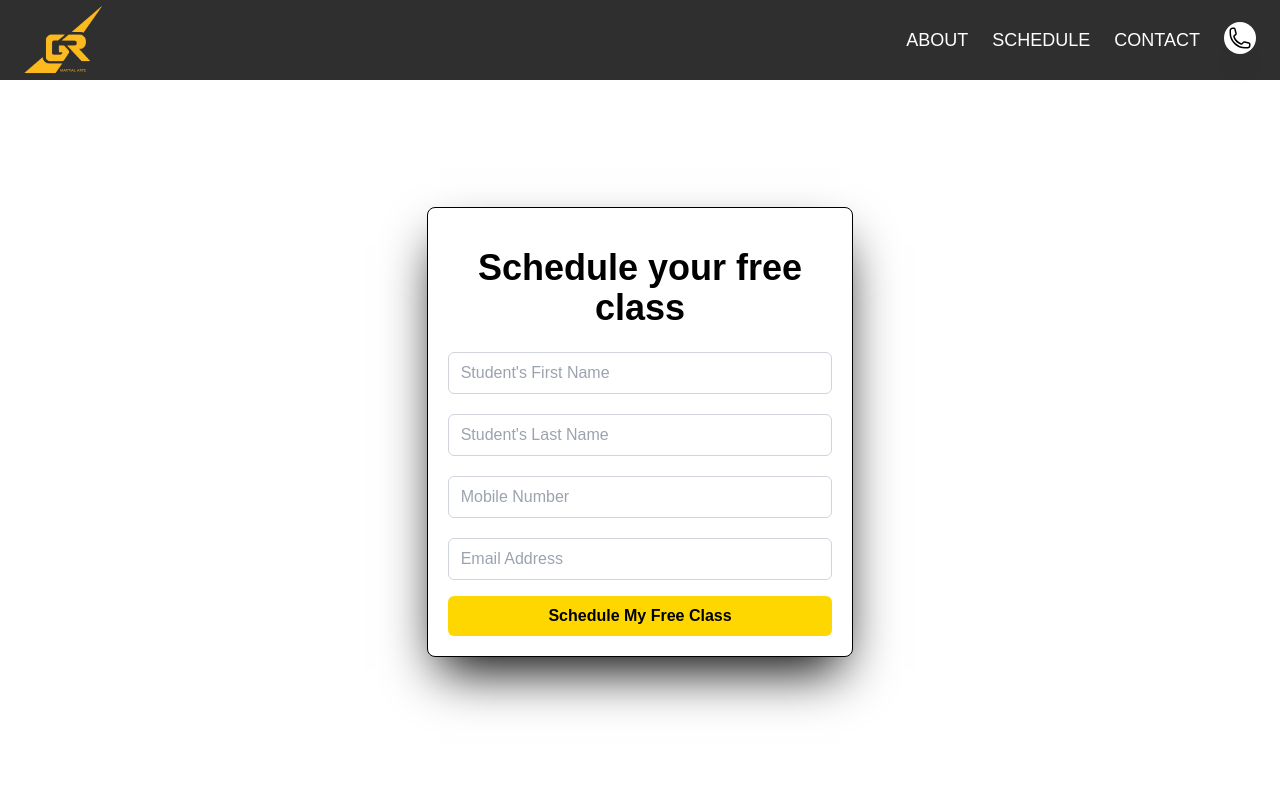
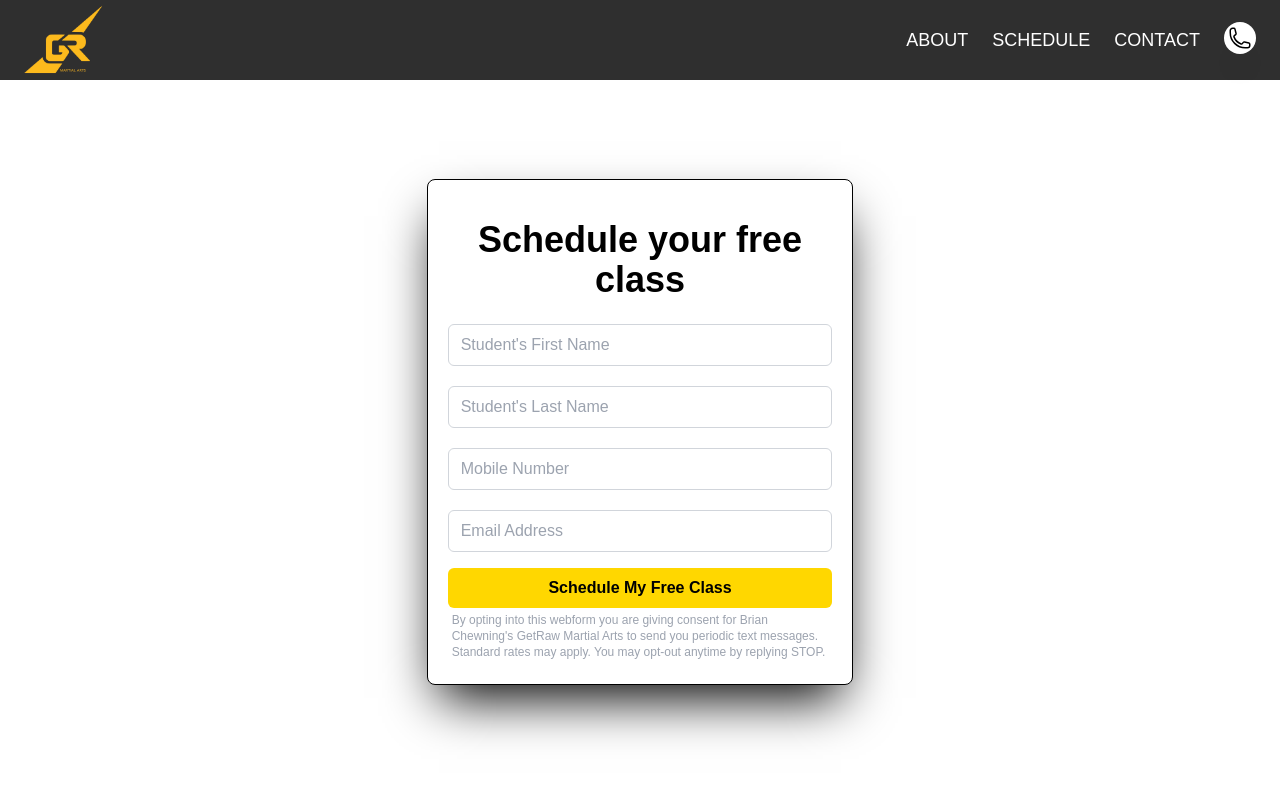
Before and after one commit to DylanWDev/GetRaw-Martial-Arts, a Next.js app: page /contact in a window 1280 px wide. Shown: the top 800 px of the page. Built offline with nearby package versions, Linux system fonts and the light colour scheme.

Commit message:
added more info to contact

```diff
--- a/src/app/contact/page.jsx
+++ b/src/app/contact/page.jsx
@@ -95,6 +95,12 @@ export default function Contact() {
             >
               Schedule My Free Class
             </button>
+            <p className="text-xs text-gray-400 p-1">
+              By opting into this webform you are giving consent for Brian
+              Chewning's GetRaw Martial Arts to send you periodic text messages.
+              Standard rates may apply. You may opt-out anytime by replying
+              STOP.
+            </p>
           </form>
         </div>
       </div>
```
